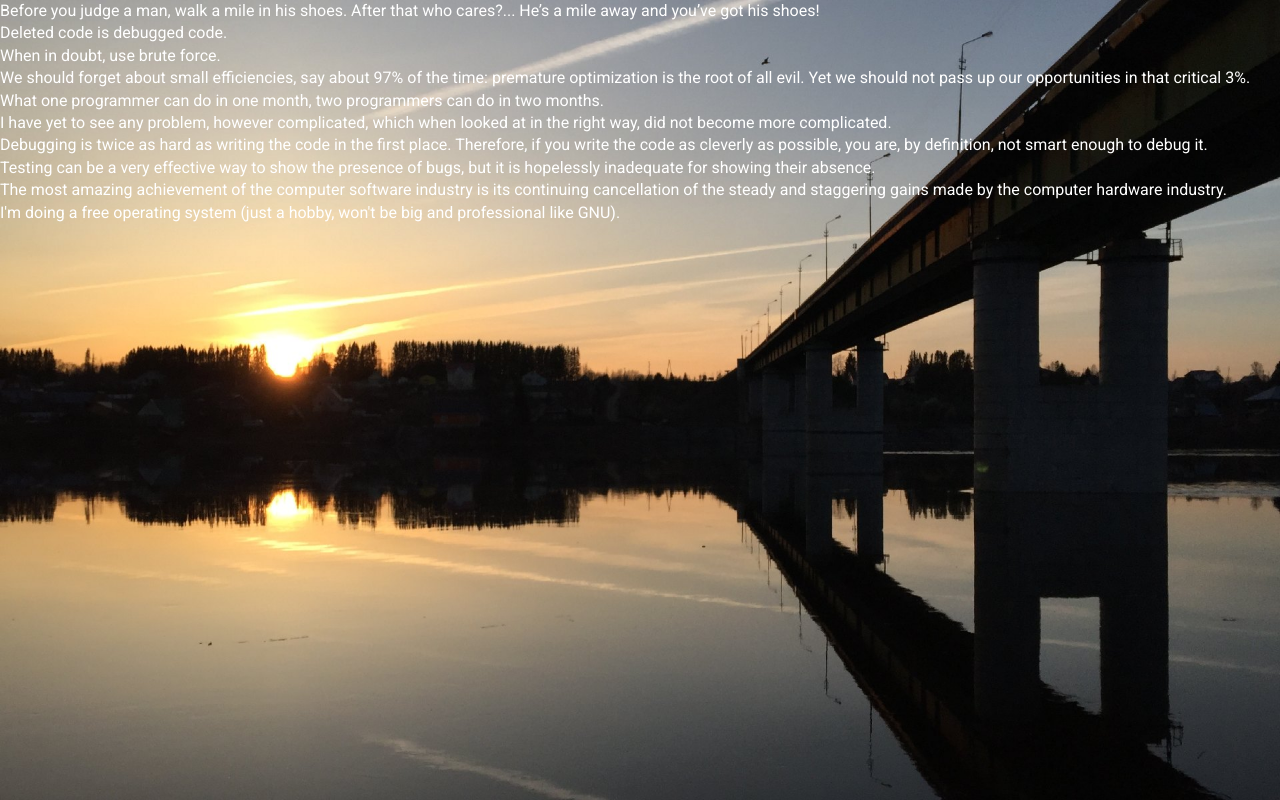
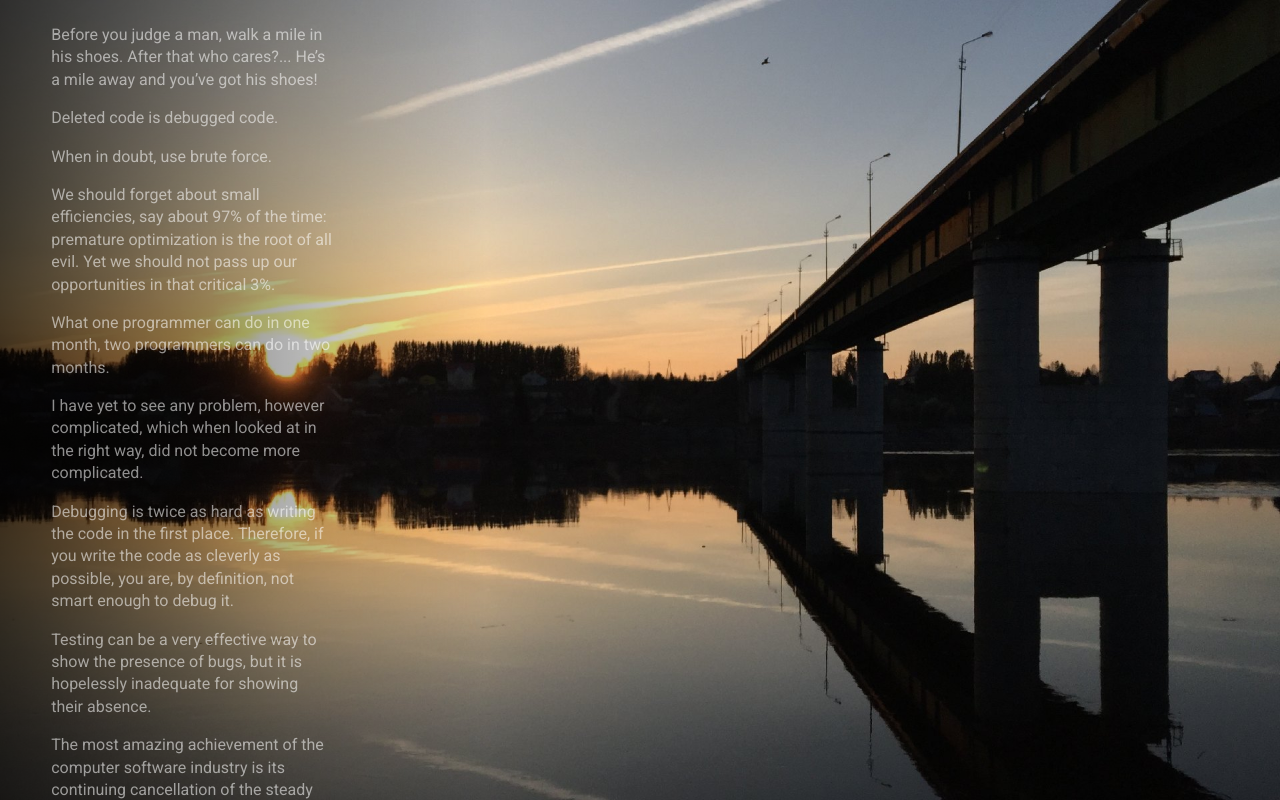
Before and after one commit to pozh/ccnquotes, a React (Create React App) app: page / in a window 1280 px wide. Shown: the top 800 px of the page. Built offline with nearby package versions, Linux system fonts and the light colour scheme; data requests are answered from the project's data file.

Commit message:
List styling

```diff
--- a/src/components/quotes/Quote.js
+++ b/src/components/quotes/Quote.js
@@ -1,6 +1,8 @@
 import React from 'react';
 import { connect } from 'react-redux';
 import { editQuote, viewQuote, addQuote } from "../../redux/actions";
+
+import './Quote.scss';
 
 const Quote = ({ quote, editQuote, viewQuote }) => (
     <div className="quote" onClick={() => viewQuote(quote.id)}>
--- /dev/null
+++ b/src/components/quotes/Quote.scss
@@ -0,0 +1,13 @@
+.quote {
+  opacity: .55;
+  transition: opacity .4s;
+  cursor: pointer;
+
+  &:hover {
+    opacity: 1;
+  }
+
+  & + & {
+    margin-top: 1rem;
+  }
+}
--- a/src/components/quotes/QuoteList.js
+++ b/src/components/quotes/QuoteList.js
@@ -2,6 +2,7 @@ import React from 'react';
 import { connect } from 'react-redux';
 import Quote from "./Quote";
 
+import './QuoteList.scss';
 
 const QuoteList = ({ quotes }) => (
     <div className="list">
--- /dev/null
+++ b/src/components/quotes/QuoteList.scss
@@ -0,0 +1,10 @@
+.list {
+  display: flex;
+  flex-direction: column;
+  justify-content: center;
+  min-height: 100%;
+  background: linear-gradient(90deg, rgba(0,0,0,.7), rgba(0,0,0,.3) 60%, rgba(0,0,0,0));
+  max-width: 38vw;
+  padding: 1.5rem 12vw 1.5rem 4vw;
+  padding-right: 12vw;
+}
```
